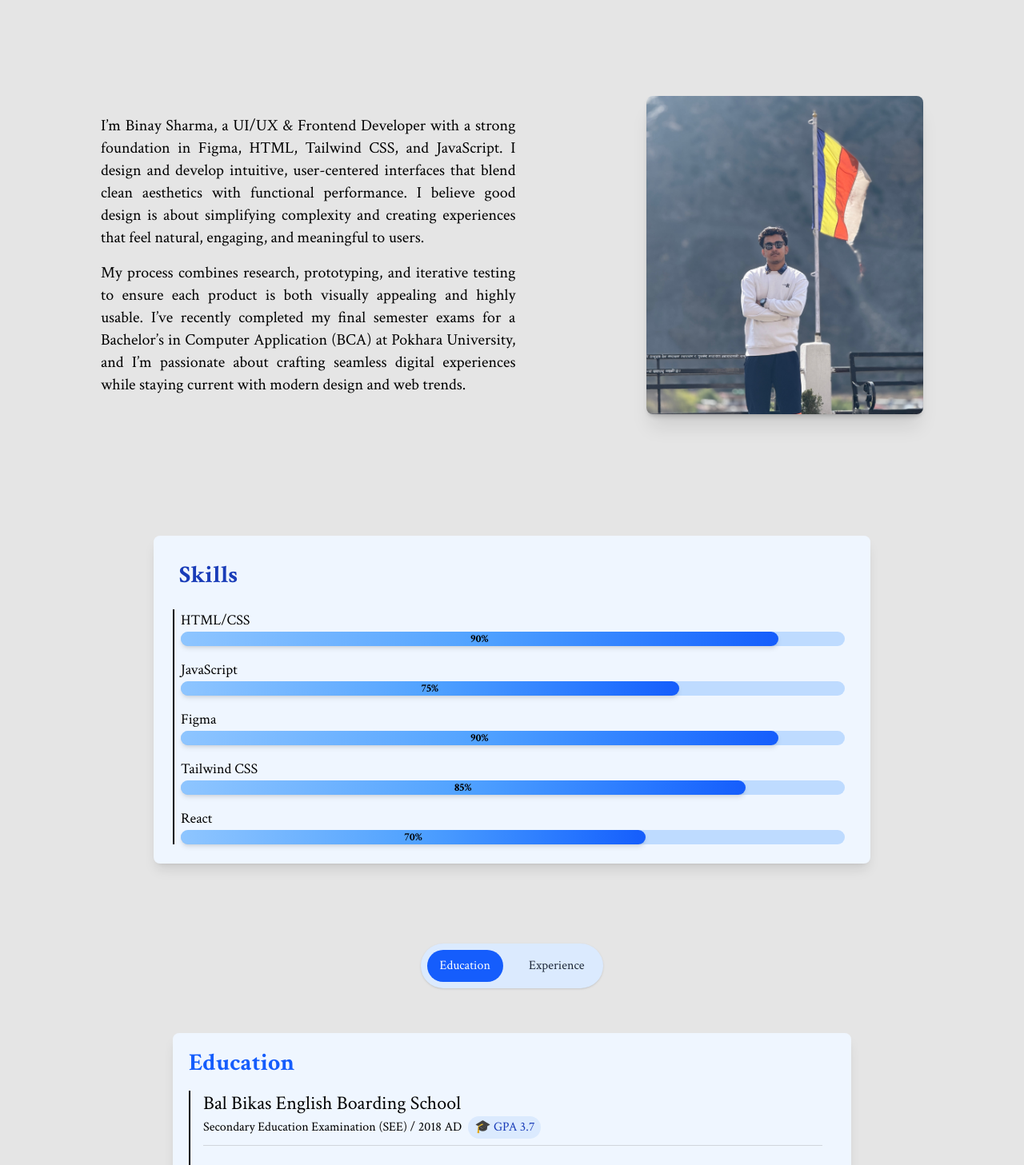
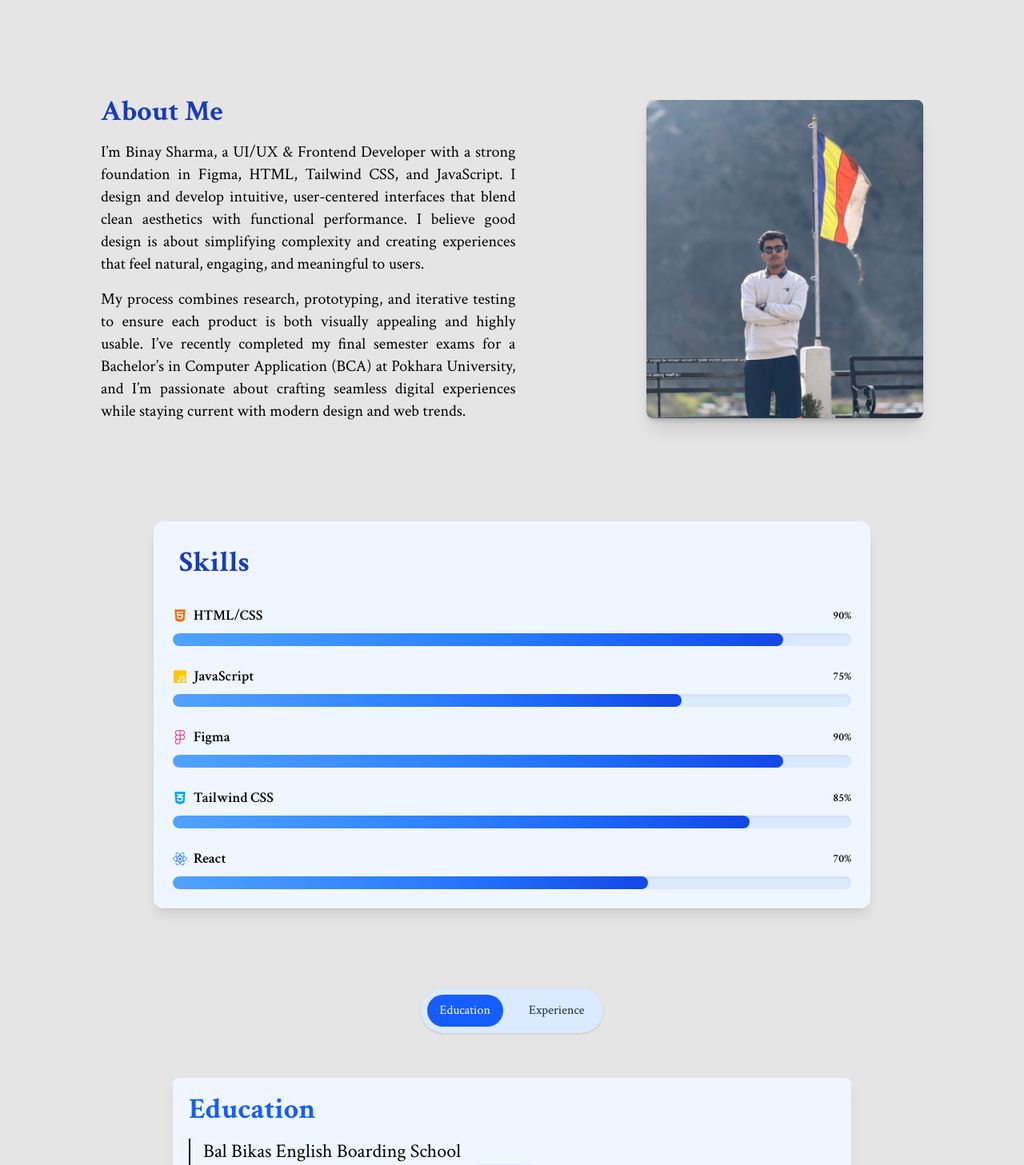
Before and after one commit to Im-binay/Binay_portfolio, a React (Vite) app: page / in a window 1280 px wide. Shown: the part 740-2197 px from the top of the page at 80% size. Built offline with nearby package versions, Linux system fonts and the light colour scheme.

Commit message:
Update UI components

```diff
--- a/package.json
+++ b/package.json
@@ -14,7 +14,8 @@
     "@tailwindcss/vite": "^4.1.8",
     "aos": "^2.3.4",
     "react": "^19.1.0",
-    "react-dom": "^19.1.0"
+    "react-dom": "^19.1.0",
+    "react-icons": "^5.5.0"
   },
   "devDependencies": {
     "@eslint/js": "^9.25.0",
--- a/src/components/About.jsx
+++ b/src/components/About.jsx
@@ -3,7 +3,6 @@ import profile from '../assets/images/aboutimage.JPG';
 export default function About() {
   return (
     <section
-
       id="about"
       className="flex flex-col items-center justify-center pb-10 px-4 md:px-0 bg-light text-dark transition-colors duration-300"
     >
@@ -11,30 +10,36 @@ export default function About() {
         className="flex flex-col-reverse justify-around md:flex-row items-center gap-10 max-w-6xl mx-auto py-5"
         data-aos="fade-up"
       >
-        <p className="text-justify w-full md:w-[45%] text-base mt-10 md:text-xl">
-          I’m Binay Sharma, a UI/UX & Frontend Developer with a strong foundation in Figma, HTML, Tailwind CSS, and JavaScript. I design and develop intuitive, user-centered interfaces that blend clean aesthetics with functional performance. I believe good design is about simplifying complexity and creating experiences that feel natural, engaging, and meaningful to users.
-          <span className="block mt-4">
-            My process combines research, prototyping, and iterative testing to ensure each product is both visually appealing and highly usable. I’ve recently completed my final semester exams for a Bachelor’s in Computer Application (BCA) at Pokhara University, and I’m passionate about crafting seamless digital experiences while staying current with modern design and web trends.
-          </span>
-        </p>
+        <div className="w-full md:w-[45%] mt-10">
+          {/* Heading */}
+          <h1 className="text-3xl md:text-4xl font-bold text-blue-800 mb-4">
+            About Me
+          </h1>
+
+          {/* Description */}
+          <p className="text-justify text-base md:text-xl">
+            I’m Binay Sharma, a UI/UX & Frontend Developer with a strong foundation in Figma, HTML, Tailwind CSS, and JavaScript. I design and develop intuitive, user-centered interfaces that blend clean aesthetics with functional performance. I believe good design is about simplifying complexity and creating experiences that feel natural, engaging, and meaningful to users.
+            <span className="block mt-4">
+              My process combines research, prototyping, and iterative testing to ensure each product is both visually appealing and highly usable. I’ve recently completed my final semester exams for a Bachelor’s in Computer Application (BCA) at Pokhara University, and I’m passionate about crafting seamless digital experiences while staying current with modern design and web trends.
+            </span>
+          </p>
+        </div>
 
         <div
-          className="w-full md:w-[30%] mt-10 bg-blue-50 rounded-2xl   perspective"
+          className="w-full md:w-[30%] mt-10 bg-blue-50 rounded-2xl perspective"
           data-aos="fade-up"
           style={{ perspective: '1000px' }}
         >
-          <div className="transform-style preserve-3d transition-transform duration-500  cursor-pointer rounded-lg shadow-xl">
+          <div className="transform-style preserve-3d transition-transform duration-500 cursor-pointer rounded-lg shadow-xl">
             <img
               src={profile}
               alt="Profile"
-              className="object-cover h-full  w-full rounded-lg shadow-md"
+              className="object-cover h-full w-full rounded-lg shadow-md"
               loading="lazy"
             />
           </div>
         </div>
       </div>
-
-
     </section>
   );
 }
--- a/src/components/Contact.jsx
+++ b/src/components/Contact.jsx
@@ -53,7 +53,7 @@ export default function Contact() {
 
         {/* Left Side - Contact Info */}
         <div className="px-6 py-8 mb-0 md:border-r-2  border-blue-300" data-aos="zoom-in" data-aos-duration="1000">
-          <h1 className="text-xl md:text-2xl font-bold text-blue-800 mb-5 text-center underline">Contact Information</h1>
+          <h1 className="text-xl md:text-3xl font-bold text-blue-800 mb-5 text-center underline">Contact Information</h1>
           <p className=" text-justify mb-5 mt-5 md:mt-10 text-base">
             Please do not hesitate to get in touch with me regarding any
             inquiries or opportunities. I will respond at my earliest
@@ -101,7 +101,7 @@ export default function Contact() {
 
         {/* Right Side - Form */}
         <div className="px-5 pt-8 border-t-5 md:border-l-2 md:border-t-0 border-blue-300" data-aos="zoom-in" data-aos-duration="1000">
-          <h1 className="text-xl md:text-2xl font-bold text-blue-800 mb-5 text-center underline">Get in Touch</h1>
+          <h1 className="text-xl md:text-3xl font-bold text-blue-800 mb-5 text-center underline">Get in Touch</h1>
           <form ref={form} onSubmit={sendEmail} className="space-y-4 text-[15px]">
             <div>
               <label className="block text-base md:text-lg font-medium">Name</label>
--- a/src/components/EduExp.jsx
+++ b/src/components/EduExp.jsx
@@ -35,7 +35,7 @@ export default function EduExp() {
         {/* === EDUCATION SECTION === */}
         {selected === 'education' && (
           <div className="education-card bg-blue-50 shadow-lg p-5 rounded-lg p">
-            <h1 className="font-bold text-2xl text-blue-600 md:text-3xl mb-4">Education</h1>
+            <h1 className="font-bold text-2xl text-blue-600 md:text-4xl mb-4">Education</h1>
             <div className="border-l-2  px-4">
               <div className="border-b border-gray-300 pb-2 mt-1">
                 <h4 className="text-xl md:text-2xl font-medium">
@@ -82,7 +82,7 @@ export default function EduExp() {
         {/* === EXPERIENCE SECTION === */}
         {selected === 'experience' && (
           <div className="experience-card bg-blue-50 shadow-lg p-5 rounded-lg">
-            <h1 className="font-bold text-2xl md:text-3xl text-blue-600 mb-4">Experience</h1>
+            <h1 className="font-bold text-2xl md:text-4xl text-blue-600 mb-4">Experience</h1>
             <div className="border-l-2 eduexp-border px-4">
               <div className="border-b border-gray-300 pb-3 mt-1">
                 <h4 className="text-xl md:text-2xl font-semibold">Frontend Developer Intern</h4>
--- a/src/components/Header.jsx
+++ b/src/components/Header.jsx
@@ -31,7 +31,7 @@ export default function Header() {
 
   return (
     <header className="fixed top-0 left-0 w-screen z-50 bg-[#1a1c20]">
-      <nav className="flex items-center justify-between h-[80px] px-4 md:px-10 shadow-md flex-wrap relative z-50">
+      <nav className="flex items-center justify-between h-[80px] px-4 md:px-6 shadow-md flex-wrap relative z-50">
 
         {/* Logo */}
         <a href="#" className="text-3xl md:text-5xl">
--- a/src/components/Projects.jsx
+++ b/src/components/Projects.jsx
@@ -36,7 +36,7 @@ export default function Project() {
 
     >
       <div className="w-full max-w-6xl mt-5 mx-auto text-center" data-aos="fade-in">
-        <h1 className="text-2xl md:text-3xl font-bold text-blue-800  mb-10" >
+        <h1 className="text-2xl md:text-4xl font-bold text-blue-800  mb-10" >
           Projects
         </h1>
 
--- a/src/components/Skills.jsx
+++ b/src/components/Skills.jsx
@@ -1,39 +1,53 @@
 import React from 'react';
+import { FaHtml5, FaCss3Alt, FaJs, FaReact, FaFigma } from 'react-icons/fa';
 
 export default function Skill() {
+  const skills = [
+    { name: 'HTML/CSS', percent: 90, icon: <FaHtml5 className="inline mr-2 text-orange-500" /> },
+    { name: 'JavaScript', percent: 75, icon: <FaJs className="inline mr-2 text-yellow-400" /> },
+    { name: 'Figma', percent: 90, icon: <FaFigma className="inline mr-2 text-pink-500" /> },
+    { name: 'Tailwind CSS', percent: 85, icon: <FaCss3Alt className="inline mr-2 text-sky-500" /> },
+    { name: 'React', percent: 70, icon: <FaReact className="inline mr-2 text-blue-500" /> },
+  ];
+
   return (
     <section
       aria-labelledby="skill-heading"
       id="skills"
-      className="flex flex-col items-center justify-center h-auto pb-10 p-5 pt-8 md:px-5 bg-light text-dark transition-colors duration-300"
+      className="relative flex flex-col items-center justify-center h-auto pb-10 p-5 pt-8 md:px-5 bg-light text-dark transition-colors duration-300"
     >
+      {/* Optional floating shapes for design */}
+      <div className="absolute -z-10 w-32 h-32 bg-blue-200 rounded-full top-0 right-10 opacity-20"></div>
+      <div className="absolute -z-10 w-40 h-40 bg-blue-100 rounded-full bottom-0 left-10 opacity-20"></div>
+
       <div
-        className=" skill-div w-full max-w-4xl mt-15 p-6  bg-blue-50 shadow-lg rounded-lg"
+        className="w-full max-w-4xl mt-8 p-6 bg-blue-50 shadow-lg rounded-xl"
         data-aos="fade-up"
       >
         <h1
           id="skill-heading"
-          className="p-2 rounded-md mb-4 text-blue-800 font-bold text-xl md:text-3xl"
+          className="p-2 rounded-md mb-6 text-blue-800 font-bold text-2xl md:text-4xl"
         >
           Skills
         </h1>
-        <div className="flex flex-col gap-4 border-l-2 border-primary px-2 text-lg">
-          {[
-            { name: 'HTML/CSS', percent: 90 },
-            { name: 'JavaScript', percent: 75 },
-            { name: 'Figma', percent: 90 },
-            { name: 'Tailwind CSS', percent: 85 },
-            { name: 'React', percent: 70 },
-          ].map((skill) => (
-            <div key={skill.name}>
-              <label htmlFor={skill.name}>{skill.name}</label>
-              <div className="skill-percent w-full bg-blue-200 rounded-full">
+
+        <div className="flex flex-col gap-6">
+          {skills.map((skill) => (
+            <div key={skill.name} className="flex flex-col">
+              {/* Skill Label + Percent */}
+              <div className="flex justify-between items-center mb-2">
+                <label className="flex items-center font-semibold text-lg">
+                  {skill.icon} {skill.name}
+                </label>
+                <span className="text-sm font-semibold">{skill.percent}%</span>
+              </div>
+
+              {/* Progress Bar */}
+              <div className="w-full h-4 bg-blue-100 rounded-full overflow-hidden shadow-inner">
                 <div
-                  className="bg-gradient-to-r from-blue-300 via-blue-400 to-blue-600 text-sm font-bold text-center p-0.5 leading-none rounded-full shadow-md bg-amber-500"
+                  className="h-full bg-gradient-to-r from-blue-400 via-blue-500 to-blue-700 rounded-full transform transition-all duration-1000 ease-in-out hover:scale-y-110"
                   style={{ width: `${skill.percent}%` }}
-                >
-                  {skill.percent}%
-                </div>
+                ></div>
               </div>
             </div>
           ))}
```
Also changed, not shown: 1 other file (tests, documents, lock files or other folders).
